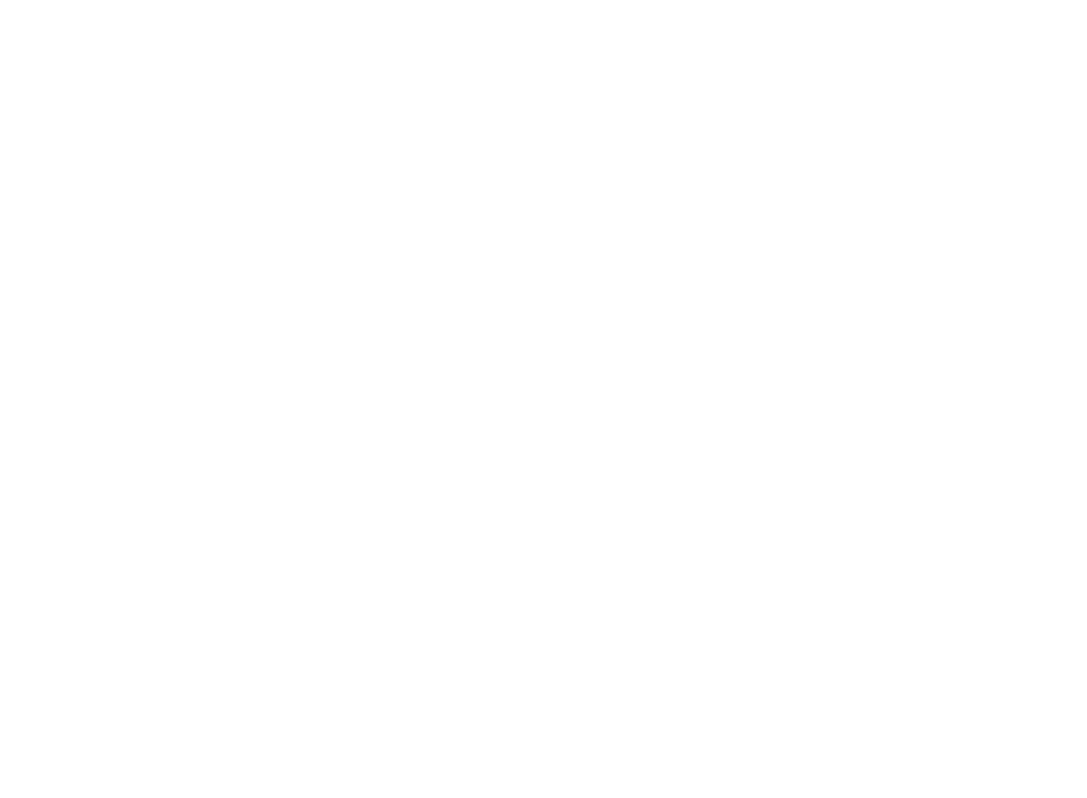
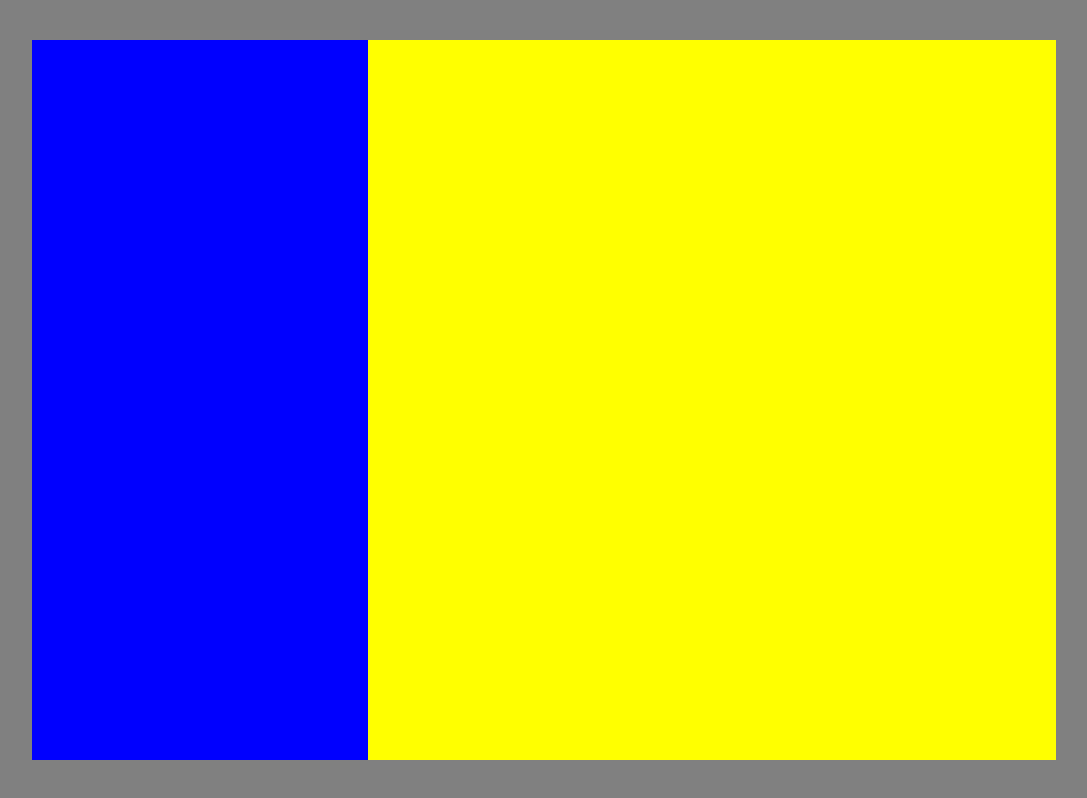
Before and after one commit to rinox3005/html-css-boolzapp, a plain HTML site: page index.html in a window 1280 px wide. Shown: the whole page, without its empty margins (96-1183 px from the left). Drawn offline with Linux system fonts and the light colour scheme.

Commit message:
[UPD] colored boxes and responsiveness for window, user and chat done

```diff
--- a/css/style.css
+++ b/css/style.css
@@ -1,4 +1,11 @@
-:root {}
+/* MOBILE FIRST */
+
+:root {
+    --body-color: grey;
+    --webapp-bg: lightgray;
+    --chat-color: yellow;
+    --user-color: blue;
+}
 
 /* RESET */
 * {
@@ -6,3 +13,78 @@
     padding: 0;
     box-sizing: border-box;
 }
+
+/* COMMON */
+body {
+    background-color: var(--body-color);
+    height: 100vh;
+    display: flex;
+}
+
+.container {
+    background-color: var(--webapp-bg);
+    width: 100%;
+    height: 100%;
+    margin: auto;
+}
+
+.window {
+    display: flex;
+    height: 100%;
+}
+
+.user {
+    background-color: var(--user-color);
+    width: 100%;
+    display: none;
+}
+
+.chat {
+    background-color: var(--chat-color);
+    width: 100%;
+}
+
+/* RESPONSIVE */
+
+@media screen and (min-width:576px) {
+
+    .user {
+        background-color: var(--user-color);
+        width: 100px;
+        display: block;
+    }
+
+    .chat {
+        background-color: var(--chat-color);
+        width: 100%;
+    }
+}
+
+@media screen and (min-width:768px) {
+
+    .container {
+        background-color: var(--webapp-bg);
+        width: 80%;
+        height: 90%;
+        margin: auto;
+    }
+
+    .user {
+        background-color: var(--user-color);
+        width: 500px;
+    }
+
+    .chat {
+        background-color: var(--chat-color);
+        width: 100%;
+    }
+
+}
+
+@media screen and (min-width:1200px) {
+
+    .container {
+        max-width: 1320px;
+    }
+
+}
--- a/index.html
+++ b/index.html
@@ -9,7 +9,12 @@
 </head>
 
 <body>
-
+    <div id="app" class="container">
+        <div class="window">
+            <div class="user"></div>
+            <div class="chat"></div>
+        </div>
+    </div>
 </body>
 
 </html>
```
